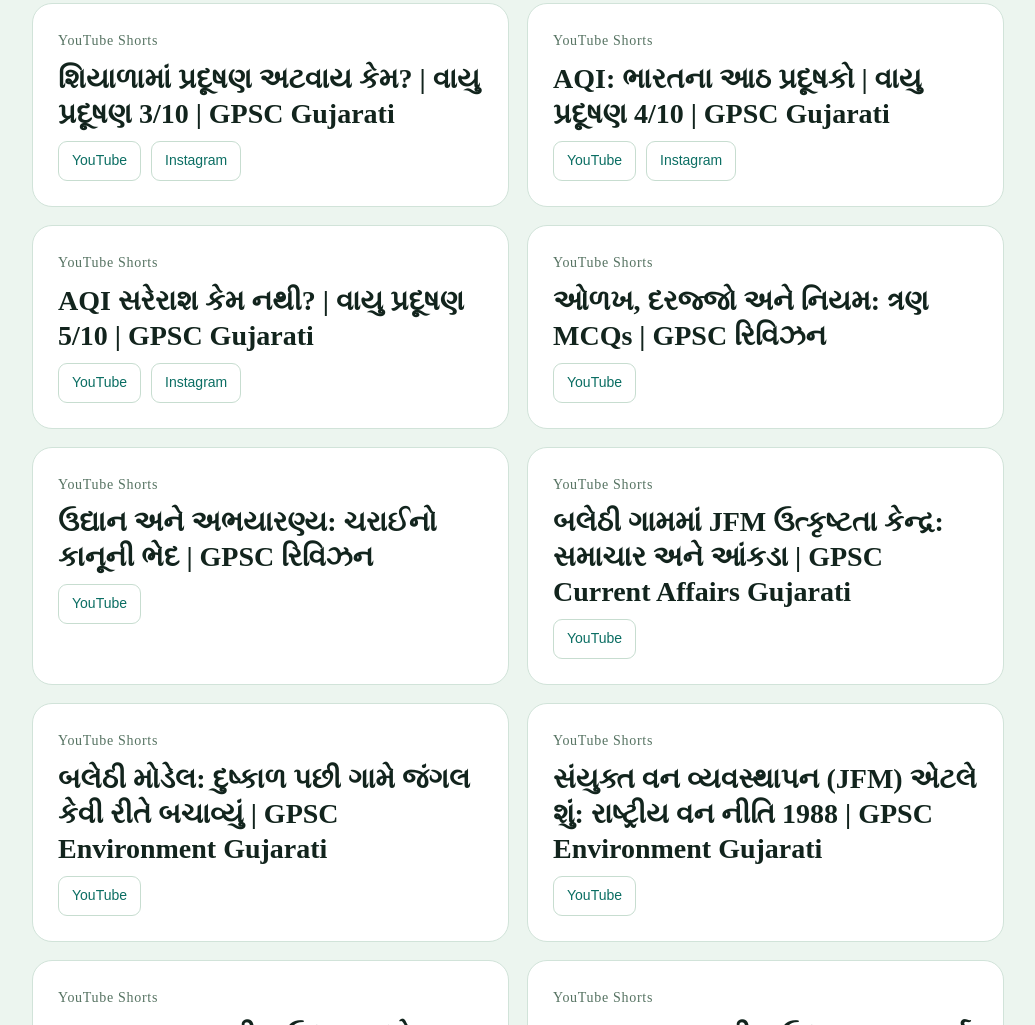
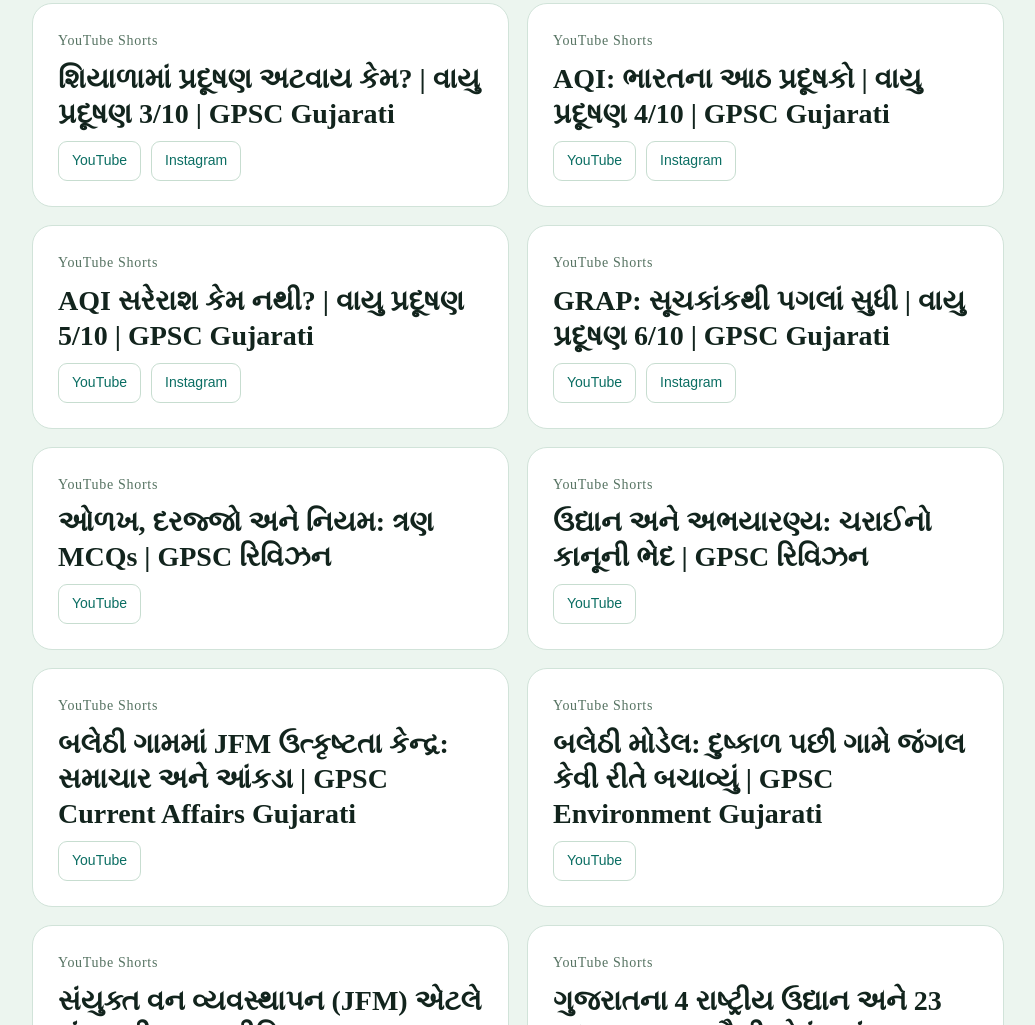
Before and after one commit to hemantdoc12/ahamgpsc, a plain HTML site: page index.html in a window 1280 px wide. Shown: the part 1256-2281 px from the top of the page, without its empty margins (122-1157 px from the left). Drawn offline with Linux system fonts and the light colour scheme; a web font is replaced by a local one.

Commit message:
Add verified air-quality part 6 published links

```diff
--- a/index.html
+++ b/index.html
@@ -235,6 +235,7 @@
 <article class="course"><div class="course-main"><div class="meta">YouTube Shorts</div><h3>શિયાળામાં પ્રદૂષણ અટવાય કેમ? | વાયુ પ્રદૂષણ 3/10 | GPSC Gujarati</h3><div class="watch-links"><a href="https://www.youtube.com/shorts/8s73-dpyEYs" rel="noopener" target="_blank">YouTube</a> <a href="https://www.instagram.com/ai_gpsc_aham/reel/DftkSIaOdXT/" rel="noopener" target="_blank">Instagram</a></div></div></article>
 <article class="course"><div class="course-main"><div class="meta">YouTube Shorts</div><h3>AQI: ભારતના આઠ પ્રદૂષકો | વાયુ પ્રદૂષણ 4/10 | GPSC Gujarati</h3><div class="watch-links"><a href="https://www.youtube.com/shorts/bHpwci4h-MQ" rel="noopener" target="_blank">YouTube</a> <a href="https://www.instagram.com/ai_gpsc_aham/reel/DftukmxONJ1/" rel="noopener" target="_blank">Instagram</a></div></div></article>
 <article class="course"><div class="course-main"><div class="meta">YouTube Shorts</div><h3>AQI સરેરાશ કેમ નથી? | વાયુ પ્રદૂષણ 5/10 | GPSC Gujarati</h3><div class="watch-links"><a href="https://www.youtube.com/shorts/9Innm90kRt8" rel="noopener" target="_blank">YouTube</a> <a href="https://www.instagram.com/ai_gpsc_aham/reel/Dft8We1OZRH/" rel="noopener" target="_blank">Instagram</a></div></div></article>
+<article class="course"><div class="course-main"><div class="meta">YouTube Shorts</div><h3>GRAP: સૂચકાંકથી પગલાં સુધી | વાયુ પ્રદૂષણ 6/10 | GPSC Gujarati</h3><div class="watch-links"><a href="https://www.youtube.com/shorts/_iVOp3zQVLw" rel="noopener" target="_blank">YouTube</a> <a href="https://www.instagram.com/ai_gpsc_aham/reel/DfuKEFLupqM/" rel="noopener" target="_blank">Instagram</a></div></div></article>
 <article class="course"><div class="course-main"><div class="meta">YouTube Shorts</div><h3>ઓળખ, દરજ્જો અને નિયમ: ત્રણ MCQs | GPSC રિવિઝન</h3><div class="watch-links"><a href="https://www.youtube.com/shorts/akFuxU18MKg" rel="noopener" target="_blank">YouTube</a></div></div></article>
 <article class="course"><div class="course-main"><div class="meta">YouTube Shorts</div><h3>ઉદ્યાન અને અભયારણ્ય: ચરાઈનો કાનૂની ભેદ | GPSC રિવિઝન</h3><div class="watch-links"><a href="https://www.youtube.com/shorts/LLhN_LS9vEI" rel="noopener" target="_blank">YouTube</a></div></div></article>
 <article class="course"><div class="course-main"><div class="meta">YouTube Shorts</div><h3>બલેઠી ગામમાં JFM ઉત્કૃષ્ટતા કેન્દ્ર: સમાચાર અને આંકડા | GPSC Current Affairs Gujarati</h3><div class="watch-links"><a href="https://www.youtube.com/shorts/54aVqzg8hsY" rel="noopener" target="_blank">YouTube</a></div></div></article>
```
